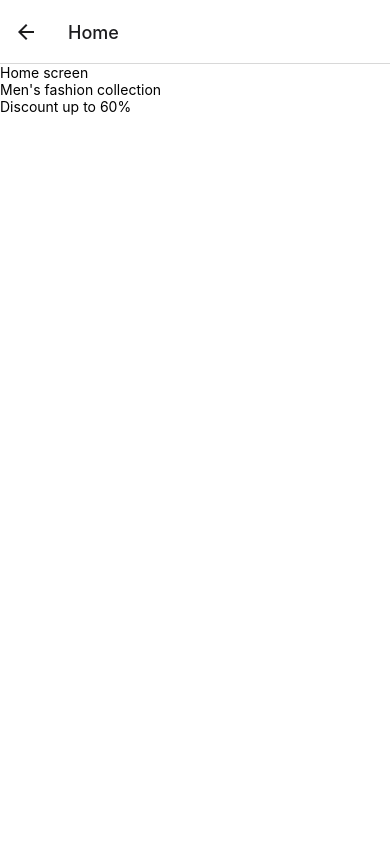
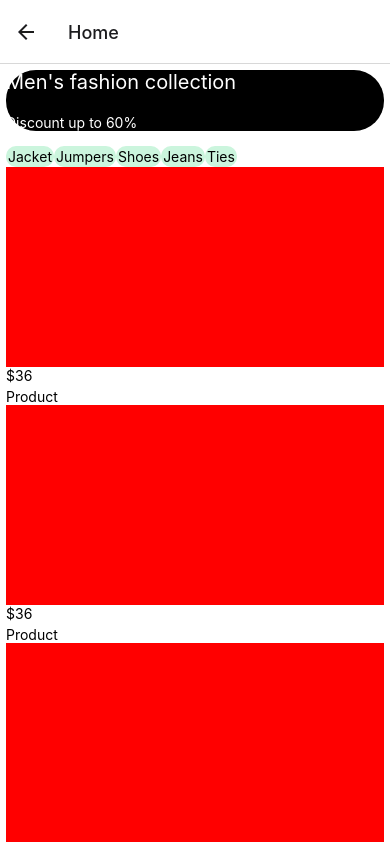
Before and after one commit to davidobodo/expo-react-native, a React Native app: screen /Home in a window 390 px wide. Shown: the top 842 px of the page. Built offline with nearby package versions, Linux system fonts and the light colour scheme.

Commit message:
✨ feat: create home skeleton

```diff
--- a/App.js
+++ b/App.js
@@ -1,4 +1,3 @@
-import { StatusBar } from "expo-status-bar";
 import HomeScreen from "./screens/home";
 import IntroScreen from "./screens/intro";
 
@@ -10,7 +9,7 @@ const Stack = createNativeStackNavigator();
 export default function App() {
 	return (
 		<NavigationContainer>
-			<Stack.Navigator>
+			<Stack.Navigator initialRouteName="Intro">
 				<Stack.Screen name="Intro" component={IntroScreen} />
 				<Stack.Screen name="Home" component={HomeScreen} />
 			</Stack.Navigator>
--- a/components/composites/banner/index.js
+++ b/components/composites/banner/index.js
@@ -2,9 +2,9 @@ import { StyleSheet, Text, View } from "react-native";
 
 export default function Banner() {
 	return (
-		<View>
-			<Text>Men's fashion collection</Text>
-			<Text>Discount up to 60%</Text>
+		<View style={styles.container}>
+			<Text style={styles.title}>Men's fashion collection</Text>
+			<Text style={styles.subtitle}>Discount up to 60%</Text>
 		</View>
 	);
 }
@@ -12,5 +12,17 @@ export default function Banner() {
 const styles = StyleSheet.create({
 	container: {
 		backgroundColor: "black",
+		borderRadius: 30,
+		padding: "5% 40%",
+	},
+
+	title: {
+		fontSize: 20,
+		color: "#fff",
+		marginBottom: 20,
+	},
+	subtitle: {
+		fontSize: 14,
+		color: "#fff",
 	},
 });
--- /dev/null
+++ b/components/composites/cards/index.js
@@ -0,0 +1,7 @@
+import ProductCard from "./product";
+
+const Cards = {
+	Product: ProductCard,
+};
+
+export default Cards;
--- /dev/null
+++ b/components/composites/cards/product/index.js
@@ -0,0 +1,24 @@
+import { View, Text, StyleSheet, Pressable } from "react-native";
+
+export default function ProductCard({ onPress }) {
+	return (
+		<Pressable style={styles.container} onPress={onPress}>
+			<View style={styles.image}></View>
+			<View style={styles.price}>
+				<Text>$36</Text>
+			</View>
+			<Text>Product</Text>
+		</Pressable>
+	);
+}
+
+const styles = StyleSheet.create({
+	container: {},
+	image: {
+		backgroundColor: "red",
+		height: 200,
+	},
+	price: {
+		marginBottom: 4,
+	},
+});
--- /dev/null
+++ b/components/composites/filter/index.js
@@ -0,0 +1,57 @@
+import { View, Text, Pressable, StyleSheet, FlatList, SafeAreaView } from "react-native";
+
+const FILTERS = [
+	{
+		label: "Jacket",
+		id: "1",
+	},
+	{
+		label: "Jumpers",
+		id: "2",
+	},
+	{
+		label: "Shoes",
+		id: "3",
+	},
+	{
+		label: "Jeans",
+		id: "4",
+	},
+	{
+		label: "Ties",
+		id: "5",
+	},
+];
+
+const Item = ({ title }) => {
+	return (
+		<Pressable style={filterStyle.item}>
+			<Text style={filterStyle.title}>{title}</Text>
+		</Pressable>
+	);
+};
+
+export default function Filter() {
+	return (
+		<SafeAreaView>
+			<FlatList
+				horizontal={true}
+				data={FILTERS}
+				renderItem={({ item }) => {
+					return <Item title={item.label} />;
+				}}
+				keyExtractor={(item) => item.id}
+			/>
+		</SafeAreaView>
+	);
+}
+
+const styles = StyleSheet.create({});
+
+const filterStyle = StyleSheet.create({
+	item: {
+		backgroundColor: "#cbf5dd",
+		padding: 2,
+		borderRadius: 10,
+	},
+});
--- a/components/composites/index.js
+++ b/components/composites/index.js
@@ -1,3 +1,4 @@
 import Banner from "./banner";
-
-export { Banner };
+import Filter from "./filter";
+import Cards from "./cards";
+export { Banner, Filter, Cards };
--- a/screens/home/index.js
+++ b/screens/home/index.js
@@ -1,14 +1,21 @@
 import { StatusBar } from "expo-status-bar";
 import { StyleSheet, Text, View } from "react-native";
 import { Button } from "../../components/atoms";
-import { Banner } from "../../components/composites";
+import { Banner, Filter, Cards } from "../../components/composites";
 export default function HomeScreen({ navigation }) {
+	const onSelectProduct = (id) => {
+		console.log(id);
+	};
 	return (
 		<View style={styles.container}>
-			{/* <StatusBar style="auto" /> */}
-			<Text style={styles.subtitle}>Home screen </Text>
-			<Banner />
-			{/* <Button text="Go to intro" onPress={() => navigation.navigate("Intro")} /> */}
+			<View style={styles.bannerContainer}>
+				<Banner />
+			</View>
+			<Filter />
+
+			{[1, 2, 3, 4, 5, 6].map((item) => {
+				return <Cards.Product key={item} onPress={() => onSelectProduct(item)} />;
+			})}
 		</View>
 	);
 }
@@ -17,5 +24,9 @@ const styles = StyleSheet.create({
 	container: {
 		flex: 1,
 		backgroundColor: "white",
+		padding: 6,
+	},
+	bannerContainer: {
+		marginBottom: 15,
 	},
 });
```
